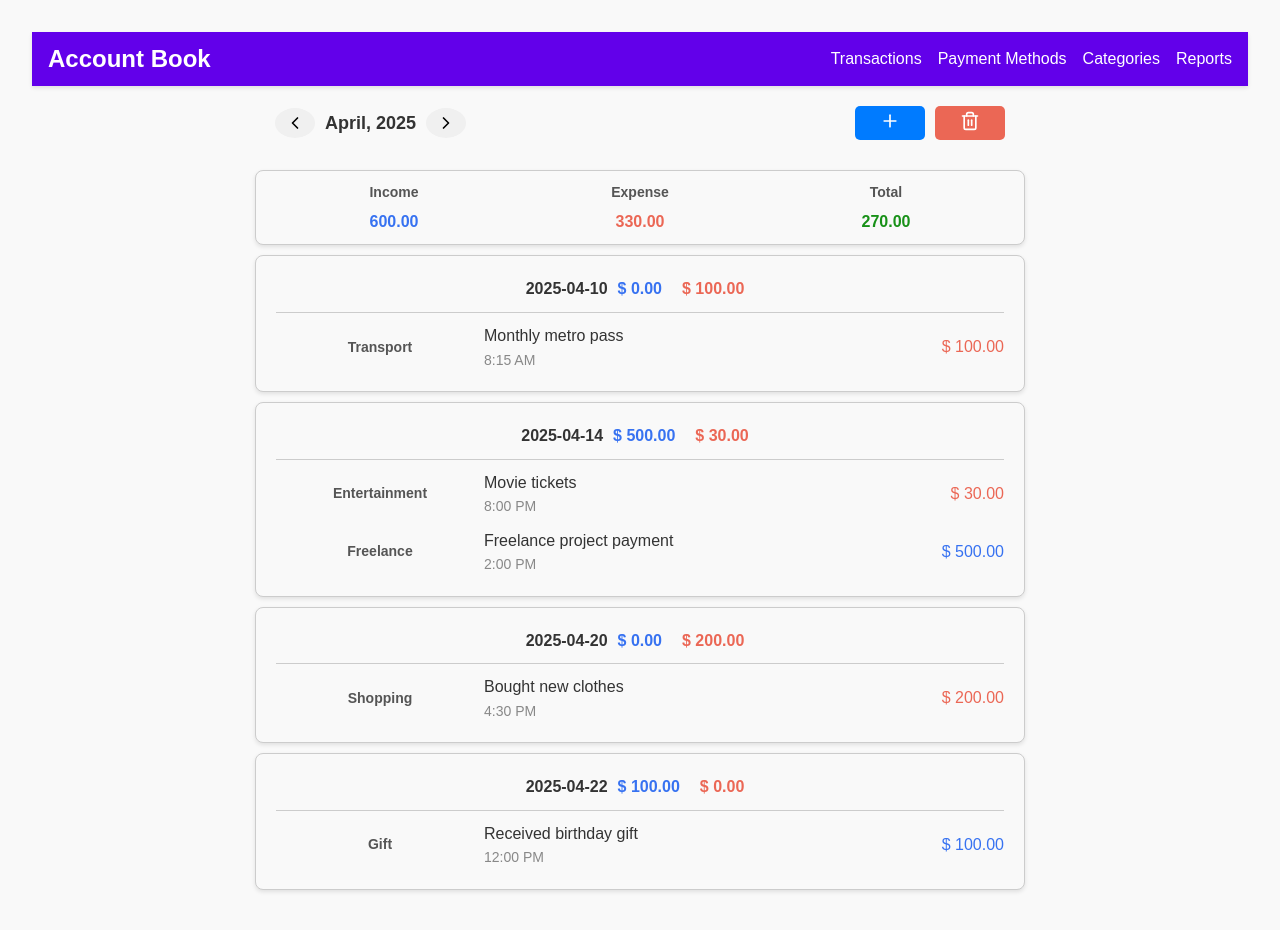
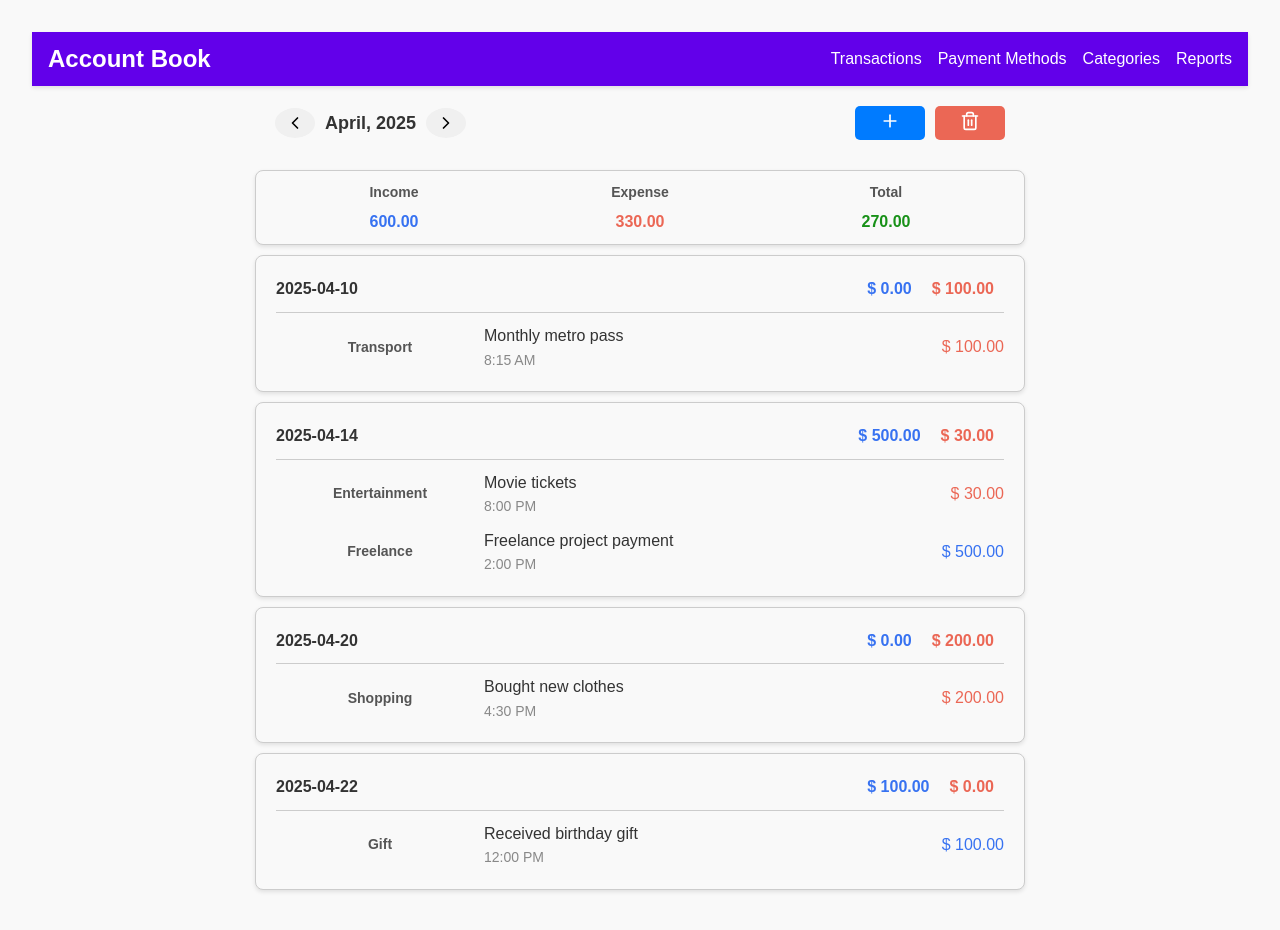
Before and after one commit to minhyeong-joe/account-book, a React (Vite) app in the folder client/: page / in a window 1280 px wide. Built offline with nearby package versions, Linux system fonts and the light colour scheme.

Commit message:
transaction card header fix

```diff
--- a/client/src/styles/TransactionCard.css
+++ b/client/src/styles/TransactionCard.css
@@ -1,4 +1,4 @@
-.card-header {
+.transactions-page .card-header {
     display: flex;
     justify-content: space-between;
     align-items: center;
```
